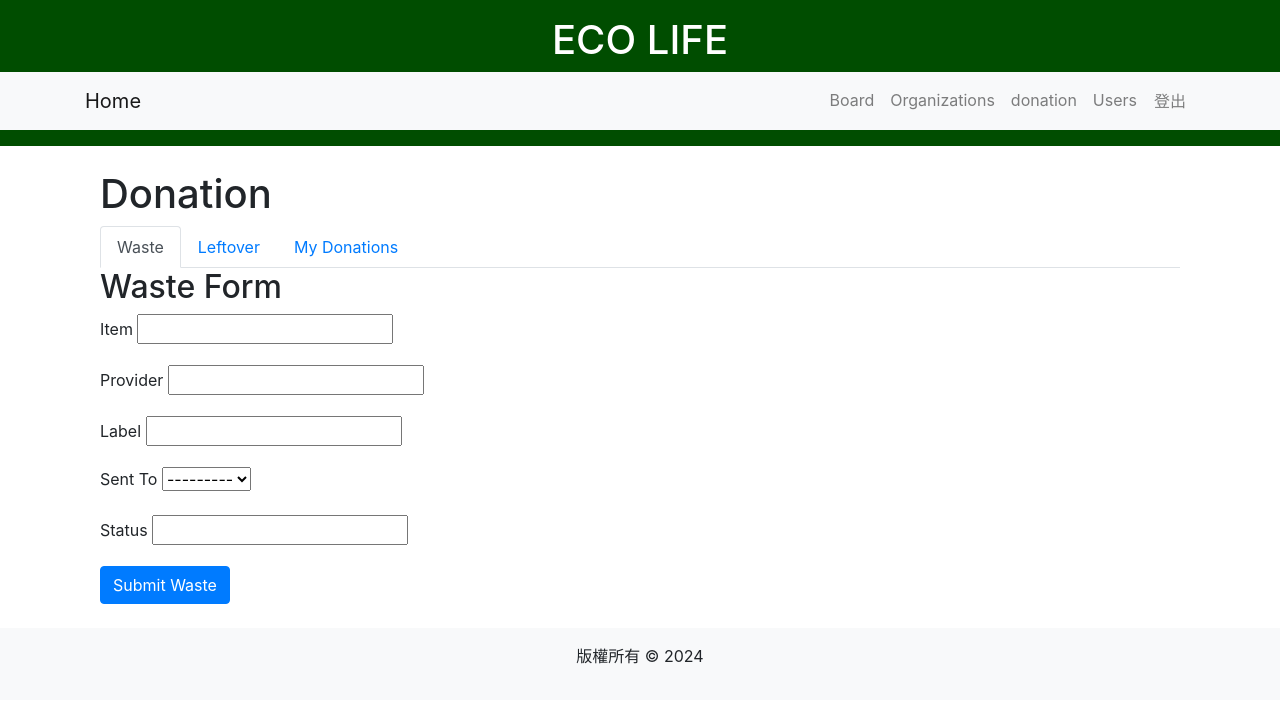
After one commit to TaiwanCodingShrimp/ECO, a Django app: page /home/users/donation/ in a window 1280 px wide. The commit adds this page. Shown: the top 703 px of the page. Run offline with Django 5.2, Linux system fonts and the light colour scheme; the visitor is signed in with stand-in values (Sample User, id 1); data that the repository does not hold is empty; some libraries are stand-ins or nearby versions.

Commit message:
donate function and organization frontend modify

```diff
--- a/src/Frontend/templates/base.html
+++ b/src/Frontend/templates/base.html
@@ -41,6 +41,9 @@
                                 <a class="nav-link" href="{% url 'report' %}">Report</a>
                             </li> {% endcomment %}
                             <li class="nav-item">
+                                <a class="nav-link" href="{% url 'donation' %}">donation</a>
+                            </li>
+                            <li class="nav-item">
                                 <a class="nav-link" href="{% url 'users' %}">Users</a>
                             </li>
                             <li class="nav-item">
--- /dev/null
+++ b/src/Frontend/templates/donation.html
@@ -0,0 +1,106 @@
+{% extends "base.html" %}
+
+{% block title %}Objects{% endblock %}
+
+{% block content %}
+<div class="container mt-4">
+    <h1>Donation</h1>
+
+    <!-- Nav tabs -->
+    <ul class="nav nav-tabs" id="myTab" role="tablist">
+        <li class="nav-item">
+            <a class="nav-link active" id="waste-tab" data-toggle="tab" href="#waste" role="tab" aria-controls="waste" aria-selected="true">Waste</a>
+        </li>
+        <li class="nav-item">
+            <a class="nav-link" id="leftover-tab" data-toggle="tab" href="#leftover" role="tab" aria-controls="leftover" aria-selected="false">Leftover</a>
+        </li>
+        <li class="nav-item">
+            <a class="nav-link" id="donations-tab" data-toggle="tab" href="#donations" role="tab" aria-controls="donations" aria-selected="false">My Donations</a>
+        </li>
+    </ul>
+
+    <!-- Tab panes -->
+    <div class="tab-content">
+        <div class="tab-pane fade show active" id="waste" role="tabpanel" aria-labelledby="waste-tab">
+            <h2>Waste Form</h2>
+            <form method="post" class="mb-4" enctype="multipart/form-data">
+                {% csrf_token %}
+                {{ waste_form.management_form }}
+                <div class="form-group">
+                    <label for="id_item">Item</label>
+                    {{ waste_form.item }}
+                </div>
+                <div class="form-group">
+                    <label for="id_provider">Provider</label>
+                    {{ waste_form.provider }}
+                </div>
+                <div class="form-group">
+                    <label for="id_label">Label</label>
+                    {{ waste_form.label }}
+                </div>
+                <div class="form-group">
+                    <label for="id_sent_to">Sent To</label>
+                    {{ waste_form.sent_to }}
+                </div>
+                <div class="form-group">
+                    <label for="id_status">Status</label>
+                    {{ waste_form.status }}
+                </div>
+                <button type="submit" name="waste_form" class="btn btn-primary">Submit Waste</button>
+            </form>
+        </div>
+        <div class="tab-pane fade" id="leftover" role="tabpanel" aria-labelledby="leftover-tab">
+            <h2>Leftover Form</h2>
+            <form method="post" class="mb-4" enctype="multipart/form-data">
+                {% csrf_token %}
+                {{ leftover_form.management_form }}
+                <div class="form-group">
+                    <label for="id_item">Item</label>
+                    {{ leftover_form.item }}
+                </div>
+                <div class="form-group">
+                    <label for="id_provider">Provider</label>
+                    {{ leftover_form.provider }}
+                </div>
+                <div class="form-group">
+                    <label for="id_label">Label</label>
+                    {{ leftover_form.label }}
+                </div>
+                <div class="form-group">
+                    <label for="id_portion">Portion</label>
+                    {{ leftover_form.portion }}
+                </div>
+                <div class="form-group">
+                    <label for="id_sent_to">Sent To</label>
+                    {{ leftover_form.sent_to }}
+                </div>
+                <div class="form-group">
+                    <label for="id_status">Status</label>
+                    {{ leftover_form.status }}
+                </div>
+                <button type="submit" name="leftover_form" class="btn btn-primary">Submit Leftover</button>
+            </form>
+        </div>
+        <div class="tab-pane fade" id="donations" role="tabpanel" aria-labelledby="donations-tab">
+            <h2>Your Donations</h2>
+            <ul class="list-group">
+                {% for waste in wastes %}
+                    <li class="list-group-item">Waste: {{ waste.item }} to {{ waste.sent_to }} - {{ waste.status }}</li>
+                {% endfor %}
+                {% for leftover in leftovers %}
+                    <li class="list-group-item">Leftover: {{ leftover.item }} to {{ leftover.sent_to }} - {{ leftover.status }}</li>
+                {% endfor %}
+            </ul>
+        </div>
+    </div>
+</div>
+
+<script>
+    $(document).ready(function(){
+        $('#myTab a').on('click', function (e) {
+            e.preventDefault();
+            $(this).tab('show');
+        });
+    });
+</script>
+{% endblock %}
--- a/src/Frontend/urls.py
+++ b/src/Frontend/urls.py
@@ -4,6 +4,7 @@ from .views import (
     board_detail_view,
     board_view,
     create_board_view,
+    donation_view,
     home_view,
     index_view,
     login_view,
@@ -25,5 +26,6 @@ urlpatterns = [
     path("home/board/<int:board_id>/", board_detail_view, name="board_detail"),
     path("home/organizations/", organizations_view, name="organizations"),
     path("home/users/report/", report_view, name="report"),
+    path("home/users/donation/", donation_view, name="donation"),
     path("home/users/", users_view, name="users"),
 ]
--- a/src/Frontend/views.py
+++ b/src/Frontend/views.py
@@ -5,7 +5,8 @@ from django.shortcuts import get_object_or_404, redirect, render
 from Board.forms import BoardForm
 from Board.models import Board
 from Organization.models import Food_Bank, WelfareOrganization
-from Users.forms import LoginForm, SignUpForm
+from Users.forms import LeftoverForm, LoginForm, SignUpForm, WasteForm
+from Users.models import Leftover, Waste
 
 
 def index_view(request):
@@ -74,6 +75,10 @@ def organizations_view(request):
     else:
         model = None
 
+    counties = []
+    districts = []
+    organizations = []
+
     if model:
         counties = model.objects.values_list("county", flat=True).distinct()
         if selected_county:
@@ -90,12 +95,7 @@ def organizations_view(request):
             organizations = organizations.filter(county=selected_county)
         if selected_district:
             organizations = organizations.filter(district=selected_district)
-    else:
-        counties = []
-        districts = []
-        organizations = []
 
-    # 將過濾後的數據傳遞給模板
     context = {
         "selected_type": selected_type,
         "counties": counties,
@@ -136,3 +136,32 @@ def create_board_view(request):
 def board_detail_view(request, board_id):
     board = get_object_or_404(Board, pk=board_id)
     return render(request, "boarddetail.html", {"board": board})
+
+
+@login_required
+def donation_view(request):
+    waste_form = WasteForm()
+    leftover_form = LeftoverForm()
+
+    if request.method == "POST":
+        if "waste_form" in request.POST:
+            waste_form = WasteForm(request.POST)
+            if waste_form.is_valid():
+                waste_form.save()
+                return redirect("donation")
+        elif "leftover_form" in request.POST:
+            leftover_form = LeftoverForm(request.POST)
+            if leftover_form.is_valid():
+                leftover_form.save()
+                return redirect("donation")
+
+    wastes = Waste.objects.all()
+    leftovers = Leftover.objects.all()
+
+    context = {
+        "waste_form": waste_form,
+        "leftover_form": leftover_form,
+        "wastes": wastes,
+        "leftovers": leftovers,
+    }
+    return render(request, "donation.html", context)
--- a/src/Organization/models.py
+++ b/src/Organization/models.py
@@ -20,7 +20,7 @@ class WelfareOrganization(models.Model):
     address: str = models.CharField(max_length=60, null=True)
 
     def __str__(self) -> str:
-        return str(self.id)
+        return str(self.name)
 
 
 class Food_Bank(models.Model):
@@ -32,4 +32,4 @@ class Food_Bank(models.Model):
     contact: str = models.CharField(max_length=20)
 
     def __str__(self) -> str:
-        return str(self.id)
+        return str(self.name)
--- a/src/Users/forms.py
+++ b/src/Users/forms.py
@@ -5,7 +5,7 @@ from django.contrib.auth.forms import (
     UserCreationForm,
 )
 
-from .models import User
+from .models import Leftover, User, Waste
 
 
 class SignUpForm(UserCreationForm):
@@ -69,3 +69,15 @@ class UserChangeForm(forms.ModelForm):
     def clean_password(self):
         # Regardless of what the user provides, return the initial value.
         return self.initial["password"]
+
+
+class WasteForm(forms.ModelForm):
+    class Meta:
+        model = Waste
+        fields = ["item", "provider", "label", "sent_to", "status"]
+
+
+class LeftoverForm(forms.ModelForm):
+    class Meta:
+        model = Leftover
+        fields = ["item", "provider", "label", "portion", "sent_to", "status"]
--- a/src/Users/models/datas.py
+++ b/src/Users/models/datas.py
@@ -1,6 +1,8 @@
 from django.core.validators import MaxValueValidator, MinValueValidator
 from django.db import models
 from enumfields import EnumField
+
+from Organization.models import Food_Bank, WelfareOrganization
 
 from ..schema import CommuteMethod
 from .user_info import User
@@ -35,8 +37,10 @@ class Waste(models.Model):
     item = models.CharField(max_length=20, null=False)
     provider = models.CharField(max_length=10, null=False)
     date_put_in = models.DateTimeField(auto_now_add=True)
-    label = models.DateTimeField(max_length=20, null=False)
-    sent_to = models.CharField(max_length=20)
+    label = models.CharField(max_length=20, null=False)
+    sent_to = models.ForeignKey(
+        WelfareOrganization, on_delete=models.CASCADE, null=True
+    )
     status = models.CharField(max_length=20)
 
     def __str__(self) -> str:
@@ -48,13 +52,12 @@ class Leftover(models.Model):
     item = models.CharField(max_length=20, null=False)
     provider = models.CharField(max_length=10, null=False)
     date_put_in = models.DateTimeField(auto_now_add=True)
-    label = models.DateTimeField(max_length=20, null=False)
+    label = models.CharField(max_length=20, null=False)
     portion = models.CharField(
         max_length=20,
         null=False,
-        validators=(MinValueValidator(0), MaxValueValidator(1000)),
     )
-    sent_to = models.CharField(max_length=20)
+    sent_to = models.ForeignKey(Food_Bank, on_delete=models.CASCADE, null=True)
     status = models.CharField(max_length=20)
 
     def __str__(self) -> str:
--- a/src/import_food_bank_csv.py
+++ b/src/import_food_bank_csv.py
@@ -3,7 +3,6 @@ import pandas as pd
 from Organization.models import Food_Bank
 
 df = pd.read_csv("src/res/food_bank_data.csv", encoding="utf-8")
-print(df)
 food_bank_list = []
 
 for index, row in df.iterrows():
```
Also changed, not shown: src/Frontend/templates/organizations.html (+86 -17 lines), src/Users/admin.py (+32 -1 lines), src/Users/migrations/0009_alter_leftover_label_alter_leftover_portion_and_more.py (added).
